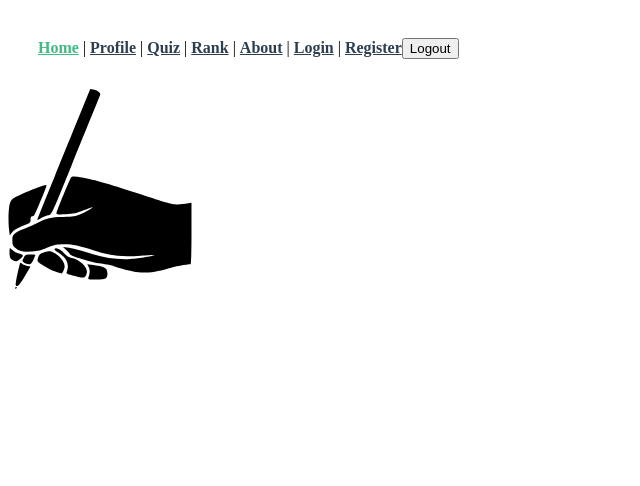
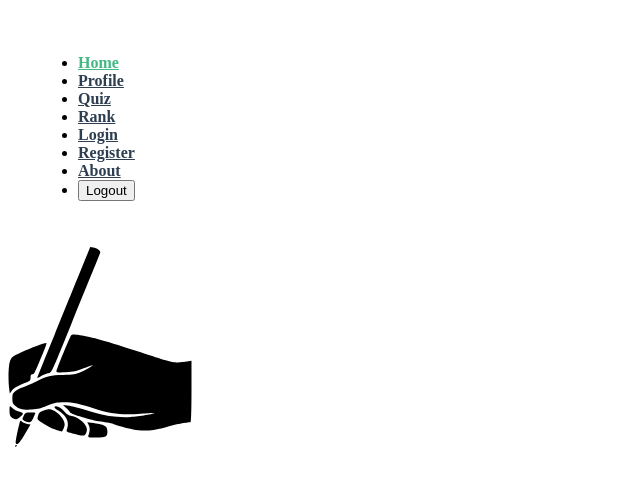
Before and after one commit to brnkgabriel/note-h22, a Vue app: page / in a window 1280 px wide. Shown: the top 486 px of the page, without its empty margins (0-640 px from the left). Built offline with nearby package versions, Linux system fonts and the light colour scheme; no server answers; the database is empty.

Commit message:
profile beforRouteEnter working

```diff
--- a/public/index.html
+++ b/public/index.html
@@ -5,7 +5,7 @@
     <meta http-equiv="X-UA-Compatible" content="IE=edge">
     <meta name="viewport" content="width=device-width,initial-scale=1.0">
     <link rel="icon" href="<%= BASE_URL %>favicon.svg">
-    <title>School</title>
+    <title>Note H22</title>
   </head>
   <body>
     <noscript>
--- a/src/App.vue
+++ b/src/App.vue
@@ -7,6 +7,7 @@
 
 <script>
 import Navbar from './components/Navbar.vue'
+import firebase from 'firebase/app'
 export default {
   components: {
     Navbar
--- a/src/components/Navbar.vue
+++ b/src/components/Navbar.vue
@@ -1,13 +1,31 @@
 <template>
   <div id="navbar">
-    <router-link to="/">Home</router-link> |
-    <router-link to="/profile">Profile</router-link> |
-    <router-link to="/quiz">Quiz</router-link> |
-    <router-link to="/rank">Rank</router-link> |
-    <router-link to="/about">About</router-link> |
-    <router-link to="/login">Login</router-link> |
-    <router-link to="/register">Register</router-link>
-    <button @click="logout">Logout</button>
+    <ul>
+      <li>
+        <router-link to="/">Home</router-link>
+      </li>
+      <li>
+        <router-link to="/profile">Profile</router-link>
+      </li>
+      <li>
+        <router-link to="/quiz">Quiz</router-link>
+      </li>
+      <li>
+        <router-link to="/rank">Rank</router-link>
+      </li>
+      <li>
+        <router-link to="/login">Login</router-link>
+      </li>
+      <li>
+        <router-link to="/register">Register</router-link>
+      </li>
+      <li>
+        <router-link to="/about">About</router-link>
+      </li>
+      <li>
+        <button @click="logout">Logout</button>
+      </li>
+    </ul>
   </div>
 </template>
 
@@ -26,6 +44,7 @@ export default {
     logout: function () {
       firebase.auth().signOut()
       .then(() => {
+        // this.$router.go({path: this.$router.path});
         this.$router.push('/login')
       })
     }
--- a/src/main.js
+++ b/src/main.js
@@ -2,11 +2,24 @@ import Vue from 'vue'
 import App from './App.vue'
 import router from './router'
 import store from './store/store'
+import firebase from 'firebase/app'
 
 Vue.config.productionTip = false
 
-new Vue({
-  router,
-  store,
-  render: h => h(App)
-}).$mount('#app')
+let app;
+
+firebase.auth().onAuthStateChanged(user => {
+  if (!app) {
+    app = new Vue({
+      router,
+      store,
+      render: h => h(App)
+    }).$mount('#app')
+  }
+})
+
+// new Vue({
+//   router,
+//   store,
+//   render: h => h(App)
+// }).$mount('#app')
--- a/src/router.js
+++ b/src/router.js
@@ -1,12 +1,12 @@
 import Vue from 'vue'
 import Router from 'vue-router'
 import Home from './views/Home.vue'
+import About from './views/About.vue'
 import Profile from './views/Profile.vue'
 import Quiz from './views/Quiz.vue'
 import Rank from './views/Rank.vue'
 import Login from './views/Login.vue'
 import Register from './views/Register.vue'
-import firebase from 'firebase/app'
 
 Vue.use(Router)
 
@@ -17,26 +17,22 @@ let router = new Router({
     {
       path: '/',
       name: 'home',
-      component: Home,
-      meta: {
-        requiresGuest: true
-      }
+      component: Home
+    },
+    {
+      path: '/about',
+      name: 'about',
+      component: About
     },
     {
       path: '/login',
       name: 'login',
-      component: Login,
-      meta: {
-        requiresGuest: true
-      }
+      component: Login
     },
     {
       path: '/register',
       name: 'register',
-      component: Register,
-      meta: {
-        requiresGuest: true
-      }
+      component: Register
     },
     {
       path: '/profile',
@@ -49,68 +45,19 @@ let router = new Router({
     {
       path: '/quiz',
       name: 'quiz',
-      component: Quiz,
-      meta: {
-        requiresAuth: true
-      }
+      component: Quiz
     },
     {
       path: '/rank',
       name: 'rank',
-      component: Rank,
-      meta: {
-        requiresAuth: true
-      }
+      component: Rank
     },
     {
-      path: '/about',
-      name: 'about',
-      meta: {
-        requiresGuest: true
-      },
-      // route level code-splitting
-      // this generates a separate chunk (about.[hash].js) for this route
-      // which is lazy-loaded when the route is visited.
-      component: () => import(/* webpackChunkName: "about" */ './views/About.vue')
+      path: '*',
+      name: 'others',
+      redirect: '/'
     }
   ]
 })
 
-// Nav Guards
-
-router.beforeEach((to, from, next) => {
-  // Check for requiresAuth guard
-  if (to.matched.some(record => record.meta.requiresAuth)) {
-    // Check if NOT logged in
-    if (!firebase.auth().currentUser) {
-      // go to login
-      next({
-        path: '/login',
-        query: {
-          redirect: to.fullPath
-        }
-      });
-    } else {
-      // proceed to the route (authenticated pages)
-      next();
-    }
-  } else if (to.matched.some(record => record.meta.requiresGuest)) {
-    // Check if is logged in
-    if (firebase.auth().currentUser) {
-      // go to dashboard
-      next({
-        path: '/',
-        query: {
-          redirect: to.fullPath
-        }
-      })
-    } else {
-      // proceed to the route (login/register)
-      next();
-    }
-  } else {
-    // proceed to route
-  }
-})
-
 export default router;
--- a/src/views/About.vue
+++ b/src/views/About.vue
@@ -3,3 +3,8 @@
     <h1>This is an about page</h1>
   </div>
 </template>
+<script>
+export default {
+  name: 'about'
+}
+</script>
--- a/src/views/Login.vue
+++ b/src/views/Login.vue
@@ -38,6 +38,7 @@ export default {
     },
     checkStudent: function () {
       if (this.$store.state.student) {
+        // this.$router.go({path: '/profile'});
         this.$router.push('/profile');
         clearInterval(this.delayToCompleteProcessing)
       }
--- a/src/views/Profile.vue
+++ b/src/views/Profile.vue
@@ -11,15 +11,29 @@
 </template>
 
 <script>
+import firebase from "firebase/app";
+import "firebase/auth";
 export default {
   data() {
-    return {
-
+    return {};
+  },
+  beforeRouteEnter(to, from, next) {
+    if (to.matched.some(record => record.meta.requiresAuth)) {
+      if (!firebase.auth().currentUser) {
+        console.log("inside before route enter");
+        next({
+          path: "/login",
+          query: {
+            redirect: to.fullPath
+          }
+        });
+      } else {
+        next();
+      }
     }
   }
-}
+};
 </script>
 
 <style scoped>
-
 </style>
--- a/src/views/Register.vue
+++ b/src/views/Register.vue
@@ -52,7 +52,8 @@ export default {
           'user_data': {}
         }
         this.$store.dispatch('addStudent', dbStudent);
-        this.$router.push('/profile');
+        this.$router.go({path: this.$router.path});
+        // this.$router.push('/profile');
       })
     },
   }
```
Also changed, not shown: 1 other file (tests, documents, lock files or other folders).
